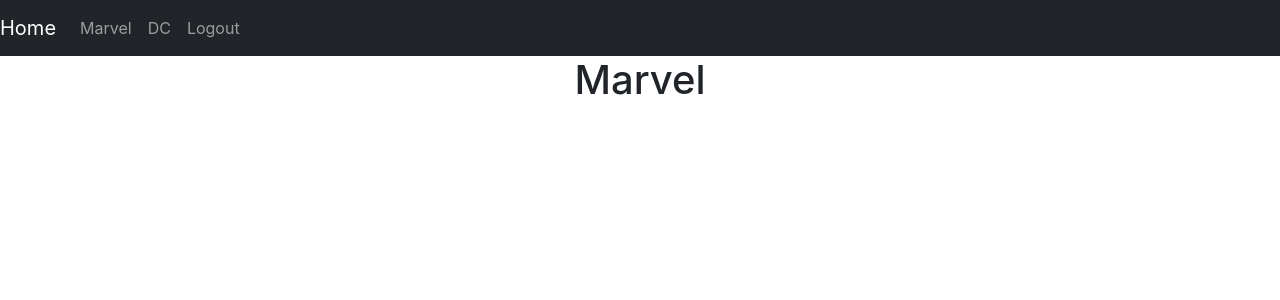
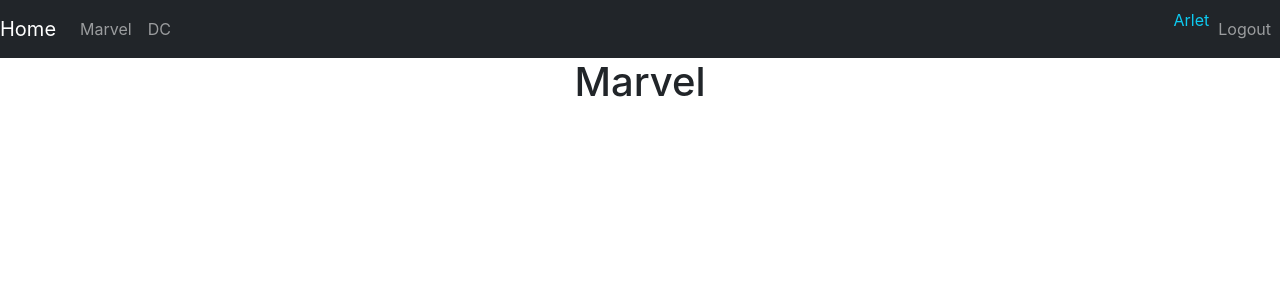
Before and after one commit to xavier-tadeo/HeroesApp, a React (Create React App) app: page / in a window 1280 px wide. Shown: the top 300 px of the page. Built offline with nearby package versions, Linux system fonts and the light colour scheme.

Commit message:
Added the button in Navbar component

```diff
--- a/src/components/Navbar/Navbar.tsx
+++ b/src/components/Navbar/Navbar.tsx
@@ -2,6 +2,10 @@
 import { Link, NavLink } from "react-router-dom";
 
 export const Navbar = () => {
+  const handleLogout = () => {
+    console.log("Saliendo...");
+  };
+
   return (
     <nav className="navbar navbar-expand-sm navbar-dark bg-dark">
       <Link className="navbar-brand" to="/">
@@ -20,11 +24,13 @@
         </div>
       </div>
 
-      <div className="navbar-collapse collapse w-100 order-3 dual-collapse2">
+      <div className="navbar-collapse collapse w-100 order-3 dual-collapse2 d-flex justify-content-end">
         <ul className="navbar-nav ml-auto">
-          <NavLink className="nav-item nav-link" to="/login">
+          <span className="nav-item anv-link text-info">Arlet</span>
+
+          <button className="nav-item nav-link btn" onClick={handleLogout}>
             Logout
-          </NavLink>
+          </button>
         </ul>
       </div>
     </nav>
```
